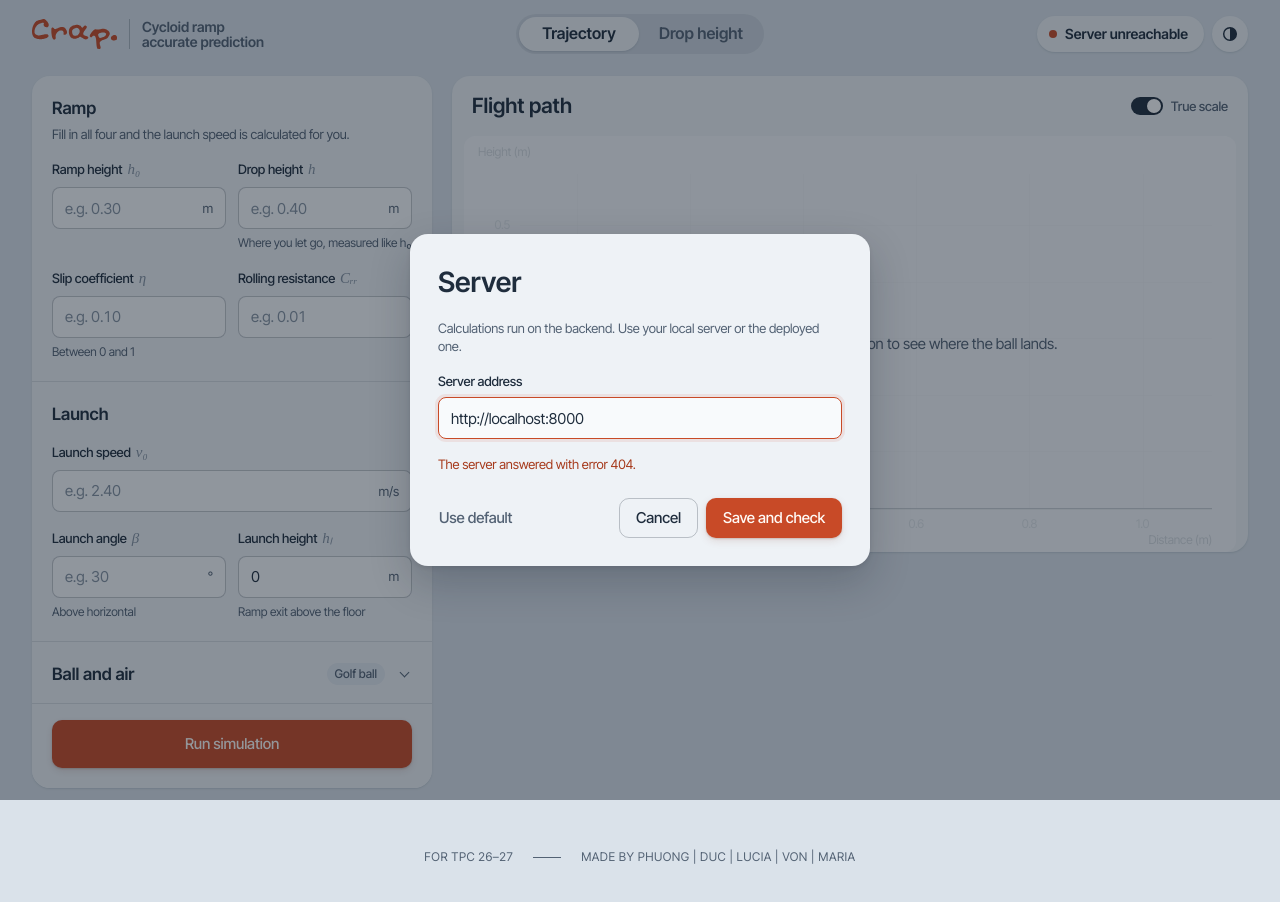
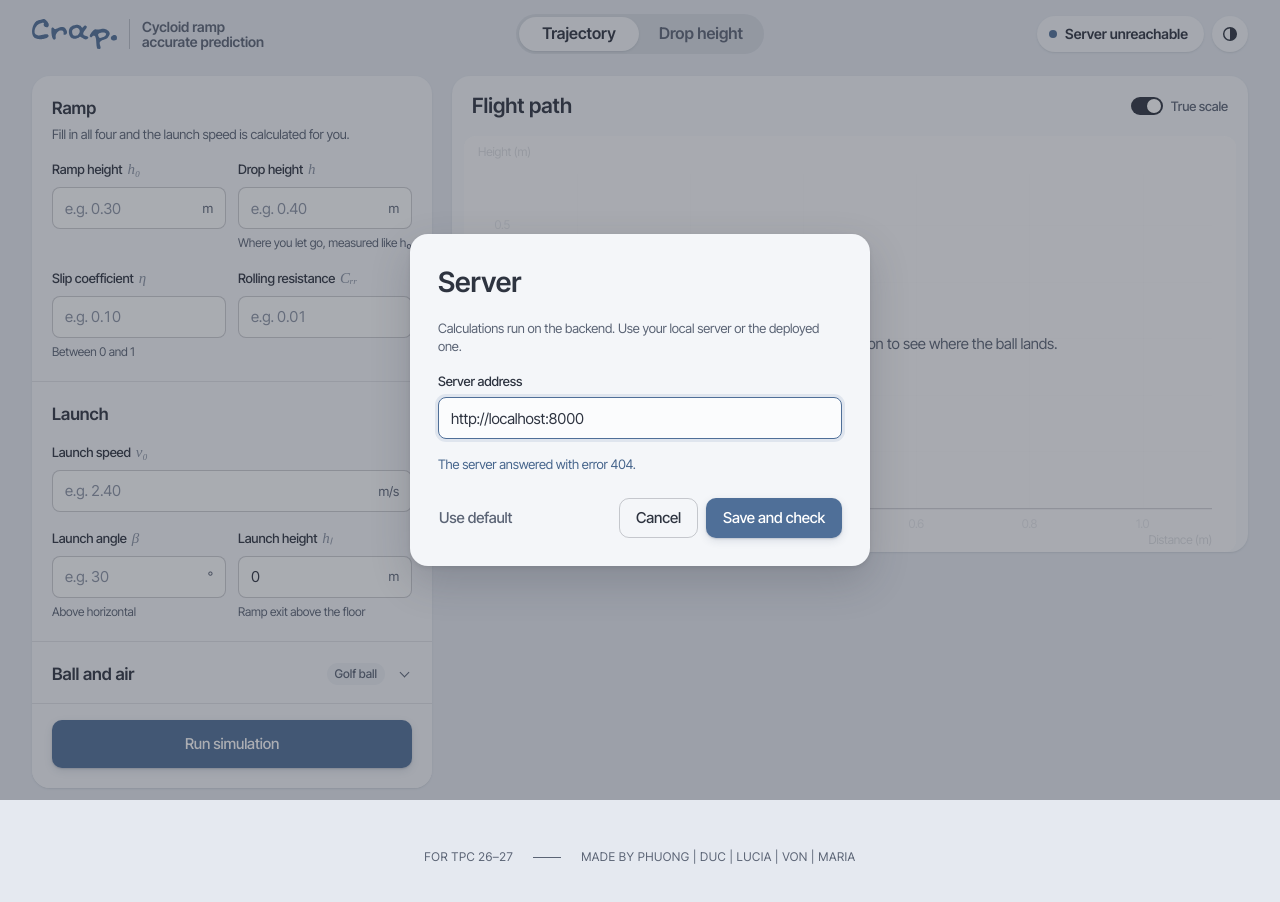
Before and after one commit to At-huooo/CRAP, a plain HTML site: page docs/index.html in a window 1280 px wide. Both pictures are taken after a click on the button "Server unreachable". Drawn offline with Linux system fonts and the light colour scheme; no server answers; a web font is replaced by a local one.

Commit message:
Change to nordic theme

```diff
--- a/docs/css/base.css
+++ b/docs/css/base.css
@@ -4,11 +4,12 @@
    defaults. Every other stylesheet uses these variables, so
    a colour change only happens here.
 
-   Palette: cool blue-grey surfaces and a deep navy for text
-   and the results band. The logo's rust is the one accent:
-   brand, flight path, primary action and the answer. A
-   clearer blue marks values worked out for you (auto-filled
-   speed, target, velocity arrow).
+   Palette: soft Nordic, after Nord's snow storm and polar
+   night. Pale snow-grey surfaces and slate text; a muted
+   fjord blue is the one accent (logo, flight path, primary
+   action). The results band is polar night with the answer
+   in frost blue. Soft sage marks values worked out for you
+   (auto-filled speed, target, velocity arrow).
 
    No gradients anywhere: every fill is a flat colour.
 
@@ -20,48 +21,48 @@
 :root {
   color-scheme: light;
 
-  /* Palette */
-  --paper:        #dae2ea;   /* page background: cool blue-grey */
-  --surface:      #eef2f6;   /* cards */
-  --surface-2:    #e2e8ef;   /* hover fills, badges */
-  --field:        #f8fafc;   /* input background */
-  --ink:          #1f2d3d;   /* main text: deep navy */
-  --ink-strong:   #111c28;
-  --grey:         #536274;   /* secondary text: 5.6:1 on surface */
-  --grey-soft:    #8592a1;   /* placeholders, minor labels */
-  --rule:         rgb(31 45 61 / 0.12);
-  --rule-strong:  rgb(31 45 61 / 0.26);
+  /* Palette: Nord's snow storm and polar night, softened */
+  --paper:        #e5e9f0;   /* page background: snow grey */
+  --surface:      #f4f6f9;   /* cards */
+  --surface-2:    #eaeef3;   /* hover fills, badges */
+  --field:        #fbfcfd;   /* input background */
+  --ink:          #2e3440;   /* main text: polar night */
+  --ink-strong:   #1f232b;
+  --grey:         #5b6475;   /* secondary text: 5.6:1 on cards */
+  --grey-soft:    #8a93a3;   /* placeholders, minor labels */
+  --rule:         rgb(46 52 64 / 0.11);
+  --rule-strong:  rgb(46 52 64 / 0.24);
 
-  --rust:         #c84a27;   /* the logo's rust: brand, flight path, primary action */
-  --rust-strong:  #b23f1f;   /* primary button hover */
-  --rust-ink:     #a63a1c;   /* rust for small text */
-  --rust-soft:    rgb(200 74 39 / 0.1);
-  --on-rust:      #fffaf6;
+  --accent:        #4f6f98;   /* fjord blue: logo, flight path, primary action */
+  --accent-strong: #435f84;   /* primary button hover */
+  --accent-ink:    #46658c;   /* accent for small text */
+  --accent-soft:   rgb(79 111 152 / 0.12);
+  --on-accent:     #ffffff;
 
-  --slate:        #2a62a3;   /* computed values: a clearer blue */
-  --slate-soft:   rgb(42 98 163 / 0.1);
+  --computed:      #4f6e4d;   /* values worked out for you: soft sage */
+  --computed-soft: rgb(79 110 77 / 0.1);
 
-  /* The results band */
-  --band:         #1f2d3d;
-  --band-ink:     #eef2f6;
-  --band-soft:    rgb(238 242 246 / 0.64);
-  --band-rule:    rgb(238 242 246 / 0.14);
-  --band-accent:  #f0805e;   /* rust, lifted for the dark band */
+  /* The results band: polar night with a frost-blue answer */
+  --band:         #2e3440;
+  --band-ink:     #eceff4;
+  --band-soft:    rgb(236 239 244 / 0.64);
+  --band-rule:    rgb(236 239 244 / 0.13);
+  --band-accent:  #88c0d0;
 
   /* Plot colours (read by js/plot.js) */
-  --plot-bg:      #f6f8fb;
-  --plot-grid:    rgb(31 45 61 / 0.07);
+  --plot-bg:      #fafbfc;
+  --plot-grid:    rgb(46 52 64 / 0.06);
   --plot-ball:    #ffffff;
-  --plot-stand:   #c9d3de;
+  --plot-stand:   #d8dee9;
 
   /* Elevation: soft "sticker" shadows */
-  --shadow-sm: 0 1px 1px rgb(31 45 61 / 0.06), 0 1px 3px rgb(31 45 61 / 0.08);
-  --shadow:    0 1px 2px rgb(31 45 61 / 0.06), 0 4px 14px rgb(31 45 61 / 0.08);
-  --shadow-lg: 0 2px 4px rgb(0 0 0 / 0.08), 0 16px 40px rgb(17 28 40 / 0.22);
+  --shadow-sm: 0 1px 1px rgb(46 52 64 / 0.05), 0 1px 3px rgb(46 52 64 / 0.07);
+  --shadow:    0 1px 2px rgb(46 52 64 / 0.05), 0 4px 14px rgb(46 52 64 / 0.07);
+  --shadow-lg: 0 2px 4px rgb(0 0 0 / 0.08), 0 16px 40px rgb(46 52 64 / 0.2);
 
   /* Type: hand-drawn display face for headings, a clean sans for everything else */
   --font-sans: "Inter Tight", "Inter", "Helvetica Neue", Helvetica, Arial, sans-serif;
-  --font-hand: "Shantell Sans", "Comic Neue", "Segoe Print", "Bradley Hand", var(--font-sans);
+  --font-hand: "Short Stack", "Comic Neue", "Segoe Print", "Bradley Hand", var(--font-sans);
   --hand-axes: "INFM" 100, "BNCE" 40;   /* informal letterforms, a little bounce */
 
   --text-xs:  0.75rem;     /* 12px  axis labels, captions */
@@ -97,36 +98,36 @@
 :root[data-theme="dark"] {
   color-scheme: dark;
 
-  --paper:        #111923;
-  --surface:      #19232f;
-  --surface-2:    #233041;
-  --field:        #141d27;
-  --ink:          #e3eaf1;
+  --paper:        #242933;
+  --surface:      #2e3440;
+  --surface-2:    #3b4252;
+  --field:        #282d38;
+  --ink:          #eceff4;
   --ink-strong:   #ffffff;
-  --grey:         #9aa8b7;
-  --grey-soft:    #6f7d8c;
-  --rule:         rgb(227 234 241 / 0.1);
-  --rule-strong:  rgb(227 234 241 / 0.22);
+  --grey:         #a7b0c0;
+  --grey-soft:    #7b8494;
+  --rule:         rgb(236 239 244 / 0.09);
+  --rule-strong:  rgb(236 239 244 / 0.2);
 
-  --rust:         #d9572f;
-  --rust-strong:  #e5673f;
-  --rust-ink:     #f0805e;
-  --rust-soft:    rgb(240 128 94 / 0.14);
-  --on-rust:      #fffaf6;
+  --accent:        #88a9cc;   /* frost blue, with dark text on buttons */
+  --accent-strong: #9bb8d6;
+  --accent-ink:    #9bb8d6;
+  --accent-soft:   rgb(136 169 204 / 0.16);
+  --on-accent:     #1f232b;
 
-  --slate:        #8db8e8;
-  --slate-soft:   rgb(141 184 232 / 0.14);
+  --computed:      #a3be8c;   /* aurora green */
+  --computed-soft: rgb(163 190 140 / 0.14);
 
-  --band:         #1f2c3b;
-  --band-ink:     #edf1f5;
-  --band-soft:    rgb(237 241 245 / 0.6);
-  --band-rule:    rgb(237 241 245 / 0.12);
-  --band-accent:  #f0805e;
+  --band:         #3b4252;
+  --band-ink:     #eceff4;
+  --band-soft:    rgb(236 239 244 / 0.62);
+  --band-rule:    rgb(236 239 244 / 0.12);
+  --band-accent:  #88c0d0;
 
-  --plot-bg:      #151e29;
-  --plot-grid:    rgb(227 234 241 / 0.06);
-  --plot-ball:    #e3eaf1;
-  --plot-stand:   #2b394a;
+  --plot-bg:      #2a303b;
+  --plot-grid:    rgb(236 239 244 / 0.05);
+  --plot-ball:    #eceff4;
+  --plot-stand:   #3b4252;
 
   --shadow-sm: 0 1px 2px rgb(0 0 0 / 0.35);
   --shadow:    0 1px 2px rgb(0 0 0 / 0.35), 0 6px 18px rgb(0 0 0 / 0.3);
@@ -188,12 +189,12 @@ p {
 }
 
 ::selection {
-  background: var(--rust-soft);
+  background: var(--accent-soft);
 }
 
 /* Keyboard focus, everywhere */
 :focus-visible {
-  outline: 2px solid var(--rust);
+  outline: 2px solid var(--accent);
   outline-offset: 2px;
 }
 
--- a/docs/css/components.css
+++ b/docs/css/components.css
@@ -6,7 +6,7 @@
    dialog.
 
    Look: cool flat surfaces, rounded cards with a light
-   shadow, one rust accent, no gradients. Headings are
+   shadow, one muted blue accent, no gradients. Headings are
    handwritten to match the logo; numbers stay plain.
    ========================================================= */
 
@@ -20,9 +20,14 @@
   text-decoration: none;
 }
 
+/* The traced logo, used as a mask so it takes the accent colour */
 .brand__mark {
-  width: auto;
+  display: block;
+  width: 85px;
   height: 30px;
+  background: var(--accent);
+  -webkit-mask: url("../assets/wordmark.svg") center / contain no-repeat;
+  mask: url("../assets/wordmark.svg") center / contain no-repeat;
 }
 
 .brand__name {
@@ -114,9 +119,9 @@
   background: var(--grey-soft);
 }
 
-.server-status[data-state="online"]  .server-status__dot { background: #4f8a5b; }
+.server-status[data-state="online"]  .server-status__dot { background: #5e8f5a; }
 .server-status[data-state="offline"] .server-status__dot,
-.server-status[data-state="blocked"] .server-status__dot { background: var(--rust); }
+.server-status[data-state="blocked"] .server-status__dot { background: var(--accent); }
 .server-status[data-state="checking"] .server-status__dot,
 .server-status[data-state="waking"]   .server-status__dot { animation: pulse 1.2s ease-in-out infinite; }
 
@@ -245,7 +250,7 @@
 }
 
 .switch input:focus-visible + .switch__track {
-  outline: 2px solid var(--rust);
+  outline: 2px solid var(--accent);
   outline-offset: 2px;
 }
 
@@ -282,13 +287,13 @@
 
 .button--primary {
   border-color: transparent;
-  background: var(--rust);
-  color: var(--on-rust);
-  box-shadow: 0 1px 2px rgb(120 40 15 / 0.22), 0 3px 8px rgb(120 40 15 / 0.12);
+  background: var(--accent);
+  color: var(--on-accent);
+  box-shadow: 0 1px 2px rgb(40 60 90 / 0.2), 0 3px 8px rgb(40 60 90 / 0.12);
 }
 
 .button--primary:hover:not(:disabled) {
-  background: var(--rust-strong);
+  background: var(--accent-strong);
 }
 
 .button--ghost {
@@ -478,8 +483,8 @@ details.group:not([open]) {
 }
 
 .field__control:focus-within {
-  border-color: var(--rust);
-  box-shadow: 0 0 0 3px var(--rust-soft);
+  border-color: var(--accent);
+  box-shadow: 0 0 0 3px var(--accent-soft);
 }
 
 .field__input {
@@ -519,26 +524,26 @@ details.group:not([open]) {
 
 .field__note[data-tone="error"],
 .field__note[data-tone="warn"] {
-  color: var(--rust-ink);
+  color: var(--accent-ink);
 }
 
 .field__note[data-tone="auto"] {
-  color: var(--slate);
+  color: var(--computed);
 }
 
 .field[data-state="error"] .field__control {
-  border-color: var(--rust-ink);
-  background: var(--rust-soft);
+  border-color: var(--accent-ink);
+  background: var(--accent-soft);
 }
 
 /* Launch speed filled in from the ramp */
 .field[data-auto="true"] .field__control {
-  border-color: color-mix(in srgb, var(--slate) 55%, transparent);
-  background: var(--slate-soft);
+  border-color: color-mix(in srgb, var(--computed) 55%, transparent);
+  background: var(--computed-soft);
 }
 
 .field[data-auto="true"] .field__input {
-  color: var(--slate);
+  color: var(--computed);
   font-weight: 500;
 }
 
@@ -641,7 +646,7 @@ details.group:not([open]) {
 
 .scrubber__fill {
   width: var(--progress);
-  background: var(--rust);
+  background: var(--accent);
 }
 
 .scrubber {
@@ -680,7 +685,7 @@ details.group:not([open]) {
   margin-top: -6px;
   border: 3px solid var(--surface);
   border-radius: 50%;
-  background: var(--rust);
+  background: var(--accent);
   box-shadow: 0 1px 3px rgb(0 0 0 / 0.25);
   appearance: none;
   -webkit-appearance: none;
@@ -691,7 +696,7 @@ details.group:not([open]) {
   height: 10px;
   border: 3px solid var(--surface);
   border-radius: 50%;
-  background: var(--rust);
+  background: var(--accent);
   box-shadow: 0 1px 3px rgb(0 0 0 / 0.25);
 }
 
@@ -700,12 +705,12 @@ details.group:not([open]) {
 }
 
 .scrubber:focus-visible::-webkit-slider-thumb {
-  outline: 2px solid var(--rust);
+  outline: 2px solid var(--accent);
   outline-offset: 2px;
 }
 
 .scrubber:focus-visible::-moz-range-thumb {
-  outline: 2px solid var(--rust);
+  outline: 2px solid var(--accent);
   outline-offset: 2px;
 }
 
@@ -757,13 +762,13 @@ details.group:not([open]) {
 
 .swatch {
   width: 18px;
-  border-top: 2px solid var(--rust);
+  border-top: 2px solid var(--accent);
   border-radius: 1px;
 }
 
 .swatch--ghost  { border-top: 2px dashed var(--grey-soft); }
-.swatch--target { border-top: 1.5px dashed var(--slate); }
-.swatch--vector { position: relative; width: 14px; border-top: 1.5px solid var(--slate); }
+.swatch--target { border-top: 1.5px dashed var(--computed); }
+.swatch--vector { position: relative; width: 14px; border-top: 1.5px solid var(--computed); }
 
 .swatch--vector::after {
   content: "";
@@ -771,7 +776,7 @@ details.group:not([open]) {
   top: -4.5px;
   right: -3px;
   border: 3.5px solid transparent;
-  border-left: 5px solid var(--slate);
+  border-left: 5px solid var(--computed);
 }
 
 /* ---------- Results ---------- */
@@ -917,15 +922,15 @@ details.group:not([open]) {
 
 .message[data-tone="error"]::before,
 .message[data-tone="warn"]::before {
-  background: var(--rust);
+  background: var(--accent);
 }
 
 .message[data-tone="error"] {
-  background: color-mix(in srgb, var(--rust) 8%, var(--surface));
+  background: color-mix(in srgb, var(--accent) 8%, var(--surface));
 }
 
 .message[data-tone="error"] .message__title {
-  color: var(--rust-ink);
+  color: var(--accent-ink);
 }
 
 /* ---------- Dialog ---------- */
@@ -941,7 +946,7 @@ details.group:not([open]) {
 }
 
 .dialog::backdrop {
-  background: rgb(17 28 40 / 0.45);
+  background: rgb(46 52 64 / 0.4);
 }
 
 .dialog__body {
@@ -970,11 +975,11 @@ details.group:not([open]) {
 }
 
 .dialog__status[data-tone="error"] {
-  color: var(--rust-ink);
+  color: var(--accent-ink);
 }
 
 .dialog__status[data-tone="ok"] {
-  color: #4f8a5b;
+  color: #5e8f5a;
 }
 
 .dialog__actions {
--- a/docs/index.html
+++ b/docs/index.html
@@ -9,7 +9,7 @@
 
   <link rel="preconnect" href="https://fonts.googleapis.com">
   <link rel="preconnect" href="https://fonts.gstatic.com" crossorigin>
-  <link rel="stylesheet" href="https://fonts.googleapis.com/css2?family=Inter+Tight:wght@400;500;600&family=Shantell+Sans:wght,BNCE,INFM@400..800,-100..100,0..100&display=swap">
+  <link rel="stylesheet" href="https://fonts.googleapis.com/css2?family=Inter+Tight:wght@400;500;600&family=Short+Stack&display=swap">
 
   <link rel="stylesheet" href="css/base.css">
   <link rel="stylesheet" href="css/layout.css">
@@ -23,7 +23,7 @@
   <!-- ============ Top bar ============ -->
   <header class="topbar">
     <a class="brand" href="./">
-      <img class="brand__mark" src="assets/wordmark.svg" alt="C.R.A.P." width="88" height="31">
+      <span class="brand__mark" role="img" aria-label="C.R.A.P."></span>
       <span class="brand__name">Cycloid ramp<br>accurate prediction</span>
     </a>
 
--- a/docs/js/plot.js
+++ b/docs/js/plot.js
@@ -224,9 +224,9 @@ export class TrajectoryPlot {
       bg: v("--plot-bg"),
       ball: v("--plot-ball"),
       stand: v("--plot-stand"),
-      rust: v("--rust"),
-      rustInk: v("--rust-ink"),
-      slate: v("--slate"),
+      accent: v("--accent"),
+      accentInk: v("--accent-ink"),
+      computed: v("--computed"),
     };
   }
 
@@ -357,7 +357,7 @@ export class TrajectoryPlot {
     const done = this.time >= this.flightTime();
 
     ctx.save();
-    ctx.strokeStyle = colors.rust;
+    ctx.strokeStyle = colors.accent;
     ctx.lineWidth = 2.5;
     ctx.lineCap = "round";
     ctx.lineJoin = "round";
@@ -392,8 +392,8 @@ export class TrajectoryPlot {
     const top = MARGIN.top + 22;
 
     ctx.save();
-    ctx.strokeStyle = colors.slate;
-    ctx.fillStyle = colors.slate;
+    ctx.strokeStyle = colors.computed;
+    ctx.fillStyle = colors.computed;
     ctx.lineWidth = 1.25;
     ctx.setLineDash([4, 4]);
     line(ctx, crisp(px), top, crisp(px), ground);
@@ -440,7 +440,7 @@ export class TrajectoryPlot {
       line(ctx, crisp(px), py + 6, crisp(px), ground);
       ctx.setLineDash([]);
       ctx.fillStyle = colors.bg;
-      ctx.strokeStyle = colors.rust;
+      ctx.strokeStyle = colors.accent;
       ctx.lineWidth = 2;
       ring(ctx, px, py, 3.5);
       ctx.fillStyle = colors.ink;
@@ -454,7 +454,7 @@ export class TrajectoryPlot {
     const r = this.ballRadiusPx();
     const [lx] = this.toPx(last.x, 0);
     const nearRightEdge = lx + r + 80 > MARGIN.left + this.bounds.plotW;
-    ctx.fillStyle = colors.rustInk;
+    ctx.fillStyle = colors.accentInk;
     ctx.textBaseline = "middle";
     if (nearRightEdge) {
       ctx.textAlign = "right";
@@ -486,7 +486,7 @@ export class TrajectoryPlot {
     ctx.strokeStyle = colors.ink;
     ctx.lineWidth = 1.5;
     ring(ctx, px, py, r);
-    ctx.fillStyle = colors.rust;
+    ctx.fillStyle = colors.accent;
     dot(ctx, px, py, 2);
     ctx.restore();
   }
@@ -506,8 +506,8 @@ export class TrajectoryPlot {
     }
 
     ctx.save();
-    ctx.strokeStyle = colors.slate;
-    ctx.fillStyle = colors.slate;
+    ctx.strokeStyle = colors.computed;
+    ctx.fillStyle = colors.computed;
     ctx.lineWidth = 1.75;
     ctx.lineCap = "round";
     const tipX = px + dx;
@@ -517,7 +517,7 @@ export class TrajectoryPlot {
     arrowHead(ctx, tipX, tipY, angle);
 
     ctx.fillStyle = colors.bg;
-    ctx.strokeStyle = colors.rust;
+    ctx.strokeStyle = colors.accent;
     ctx.lineWidth = 2;
     ring(ctx, px, py, 4.5);
     ctx.restore();
```
Also changed, not shown: docs/assets/favicon.svg.
